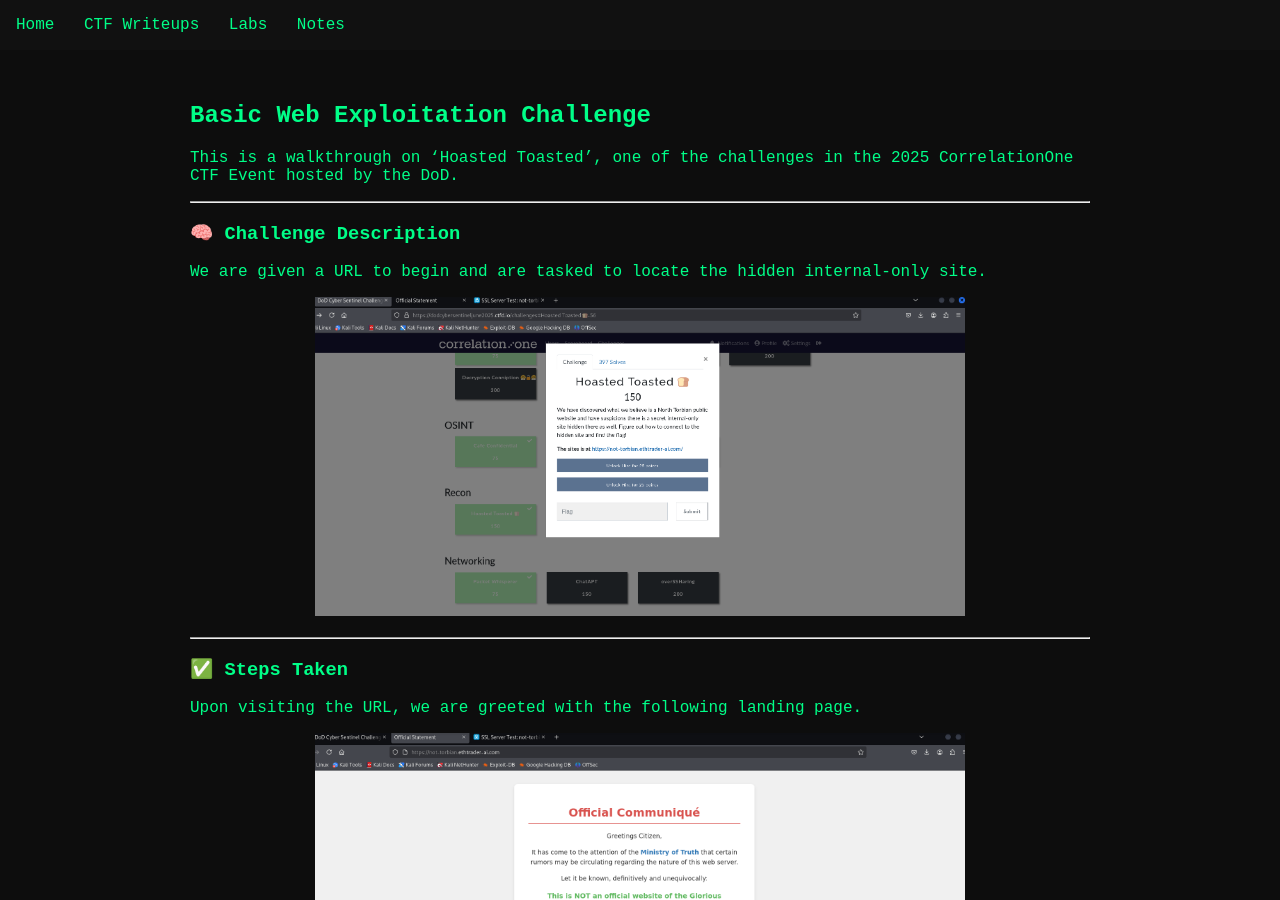
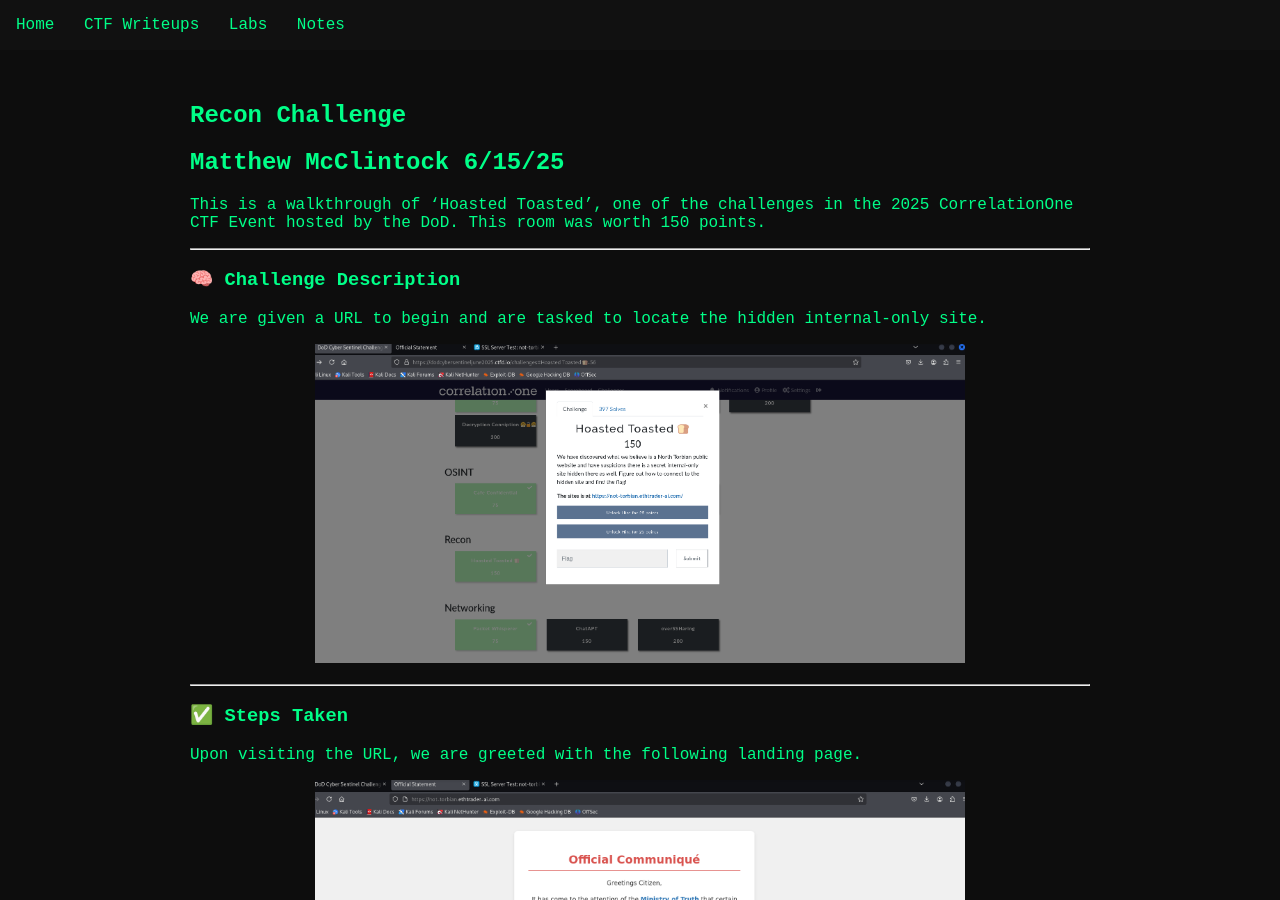
Before and after one commit to Matt-Hax/Matt-Hax.github.io, a Jekyll site: the page built from _ctf/CorrelationOne.md, in a window 1280 px wide and 900 px high. Built offline with Jekyll 4.4.1, drawn with Linux system fonts in a browser that asks for light colours.

Commit message:
Update CorrelationOne.md

```diff
--- a/_ctf/CorrelationOne.md
+++ b/_ctf/CorrelationOne.md
@@ -4,9 +4,10 @@ layout: default
 date: 2025-06-15
 ---
 
-## Basic Web Exploitation Challenge
-
-This is a walkthrough on 'Hoasted Toasted', one of the challenges in the 2025 CorrelationOne CTF Event hosted by the DoD.
+## Recon Challenge
+## Matthew McClintock 6/15/25
+This is a walkthrough of 'Hoasted Toasted', one of the challenges in the 2025 CorrelationOne CTF Event hosted by the DoD.
+This room was worth 150 points.
 
 ---
 
```
